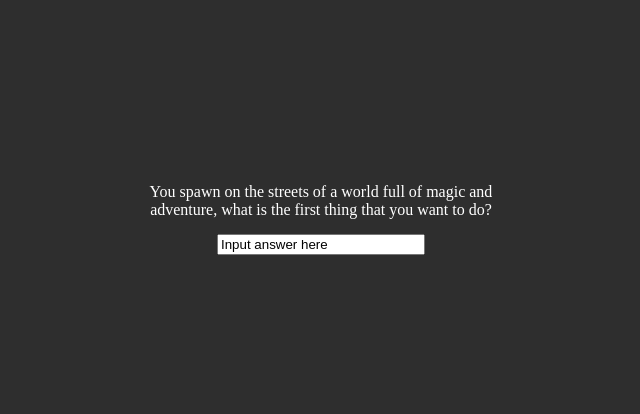
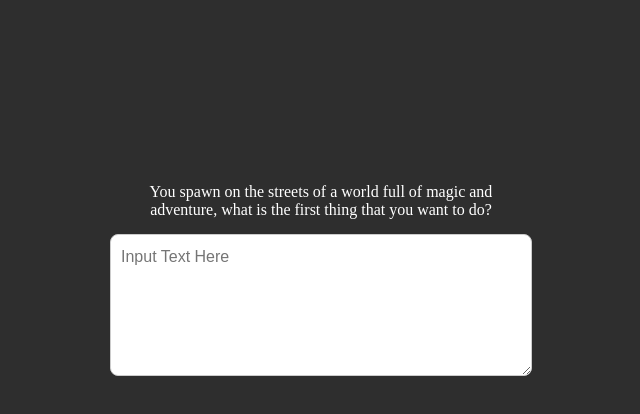
Before and after one commit to MojoSharpeye/AniRecs, a React (Vite) app in the folder frontend/: page / in a window 1280 px wide. Both pictures are taken after a click on the button "Fantasy". Shown: the top 414 px of the page, without its empty margins (319-959 px from the left). Built offline with nearby package versions, Linux system fonts and the light colour scheme.

Commit message:
made precommendation return anime not string
- made precommendation return anime not string and made frontend print that (very ugly chat code for now will fix later)
- also made quiz textbox bigger because it was bugging me

```diff
--- a/frontend/src/Questions.css
+++ b/frontend/src/Questions.css
@@ -13,5 +13,12 @@
 }
 
 .questions-textbox {
-    width: 200px;
+    font-family: arial;
+    width: 100%;
+    height: 120px; /* Height for 5 lines */
+    padding: 10px;
+    font-size: 16px;
+    line-height: 1.5; /* Line spacing */
+    border-radius: 8px;
+    border: 1px solid #ccc;
 }
--- a/frontend/src/Questions.jsx
+++ b/frontend/src/Questions.jsx
@@ -15,7 +15,7 @@ function GetQuestions({ setWebState, questionType, setQuestionHistory, questionH
   }
 
   const [question, setQuestion] = useState(questionBank[0]);
-  const [answer, setAnswer] = useState("Input answer here");
+  const [answer, setAnswer] = useState("");
   const [questionIndex, setQuestionIndex] = useState(0);
 
   const questionMutation = useMutation({
@@ -42,6 +42,7 @@ function GetQuestions({ setWebState, questionType, setQuestionHistory, questionH
 
   const submit = (event) => {
     if (event.key == "Enter") {
+        event.preventDefault();
       const updatedHistory = [...questionHistory, { question, answer }];
       setQuestionHistory(updatedHistory);
 
@@ -69,11 +70,13 @@ function GetQuestions({ setWebState, questionType, setQuestionHistory, questionH
     <div className="questions-container">
       {question}
 
-      <input
+      <textarea
         className="questions-textbox"
         onChange={textChange}
         value = {answer}
         onKeyDown={submit}
+        placeHolder="Input Text Here"
+        maxLength={280}
       />
     </div>
   );
--- a/frontend/src/Recommendation.jsx
+++ b/frontend/src/Recommendation.jsx
@@ -17,7 +17,27 @@ function GetRecommendation({ personalityDescription }) {
   }, []);
 
   if (recMutation.isSuccess) {
-    return <div>Recommendation: {recMutation.data}</div>;
+    return (
+        <div>
+            <h2>Anime Recommendations</h2>
+            <ul>
+            {recMutation.data.map((anime) => (
+                <li key={anime.malId}>
+                <h3>{anime.animeTitle}</h3>
+                <p>Rating: {anime.averageRating}</p>
+                <p>Episodes: {anime.episodeCount}</p>
+                <p>Status: {anime.status}</p>
+                <img
+                    src={anime.posterUrl}
+                    alt={anime.animeTitle}
+                    style={{ width: "100px", height: "auto" }}
+                />
+                <p>{anime.synopsis}</p>
+                </li>
+            ))}
+            </ul>
+        </div>
+    );
   }
 
   if (recMutation.isLoading) {
```
Also changed, not shown: 2 other files (tests, documents, lock files or other folders).
